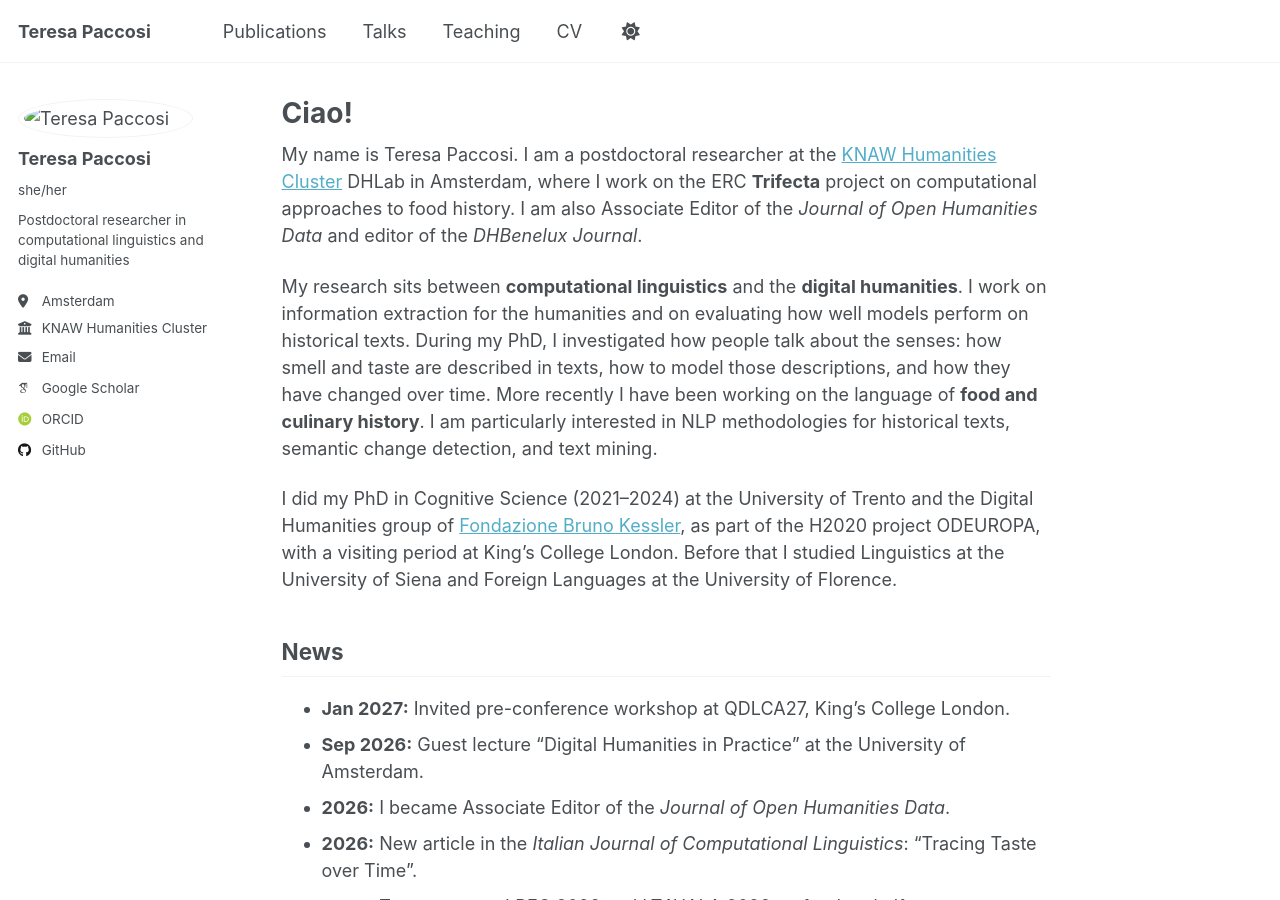
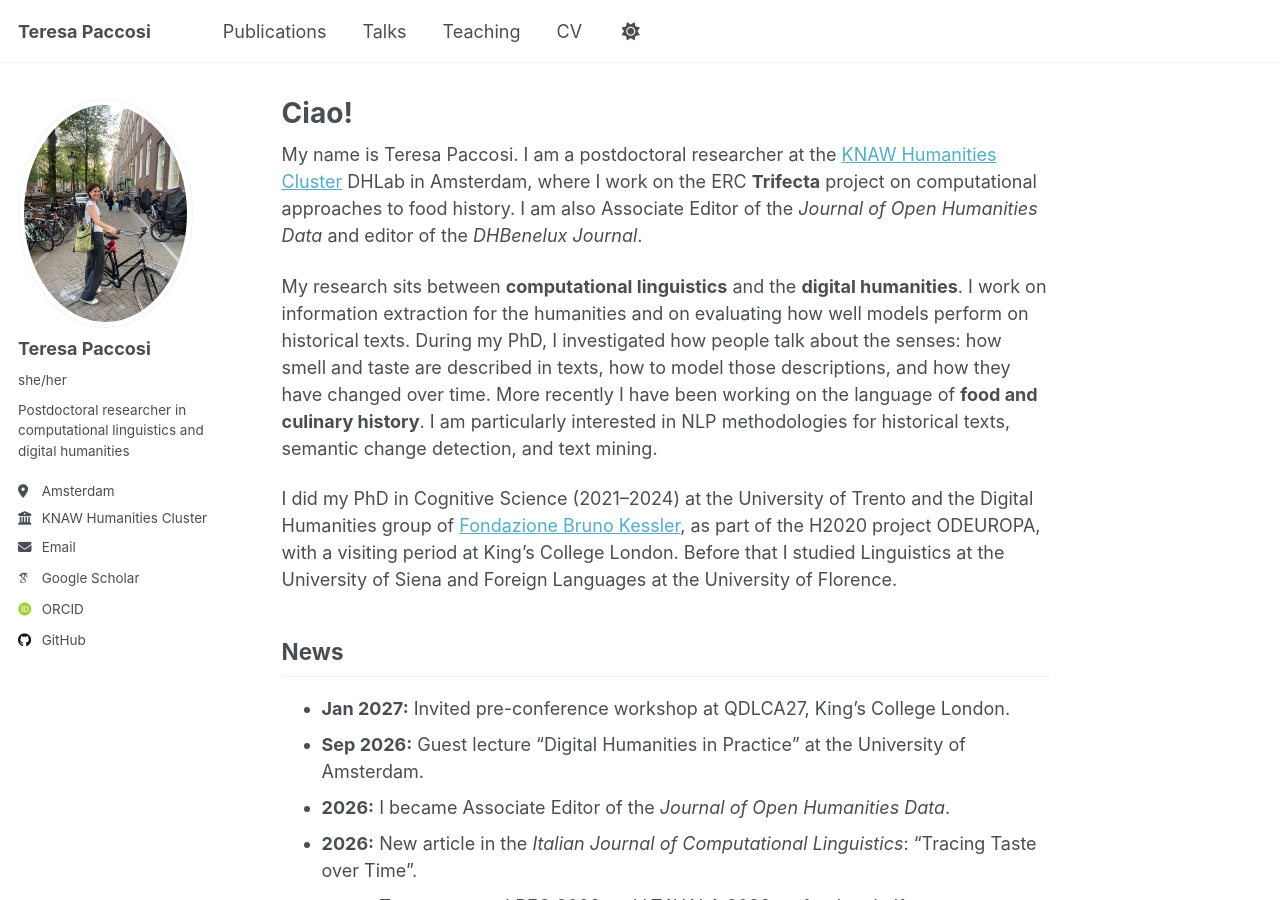
Before and after one commit to tpaccosi/tpaccosi.github.io, a Jekyll site: the page built from _pages/about.md, in a window 1280 px wide and 900 px high. Built offline with Jekyll 4.4.1, drawn with Linux system fonts in a browser that asks for light colours; some web fonts are replaced.

Commit message:
Correggi percorso foto profilo

```diff
--- a/_config.yml
+++ b/_config.yml
@@ -22,7 +22,7 @@ repository               : "tpaccosi/tpaccosi.github.io"
 #               Additional customization can be done by editing /_includes/author-profile.html
 author:
   # Biographic information
-  avatar           : "images/profile_pic.JPG"
+  avatar           : "profile_pic.JPG"
   name             : "Teresa Paccosi"
   pronouns         : "she/her"
   bio              : "Postdoctoral researcher in computational linguistics and digital humanities"
```
